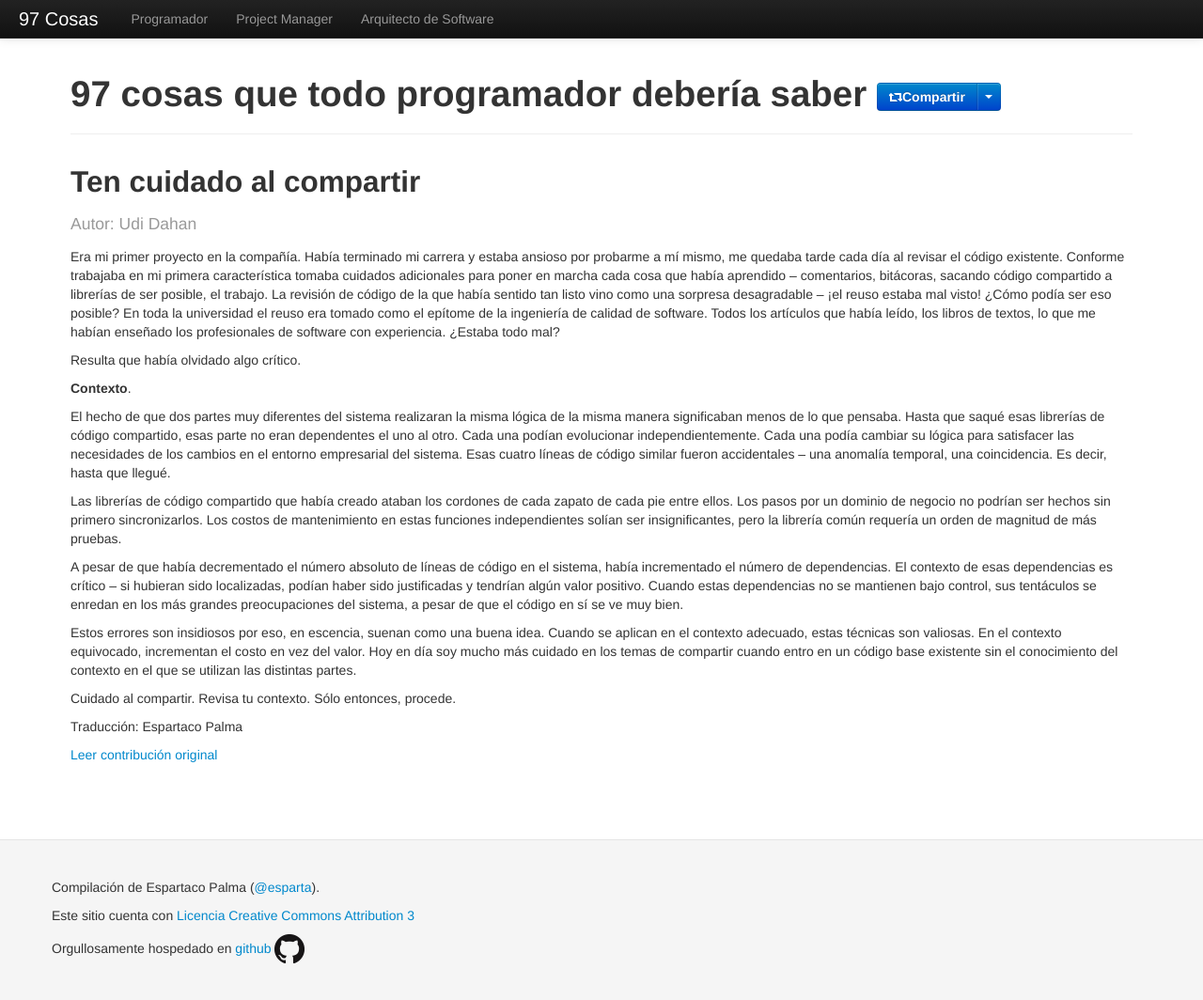
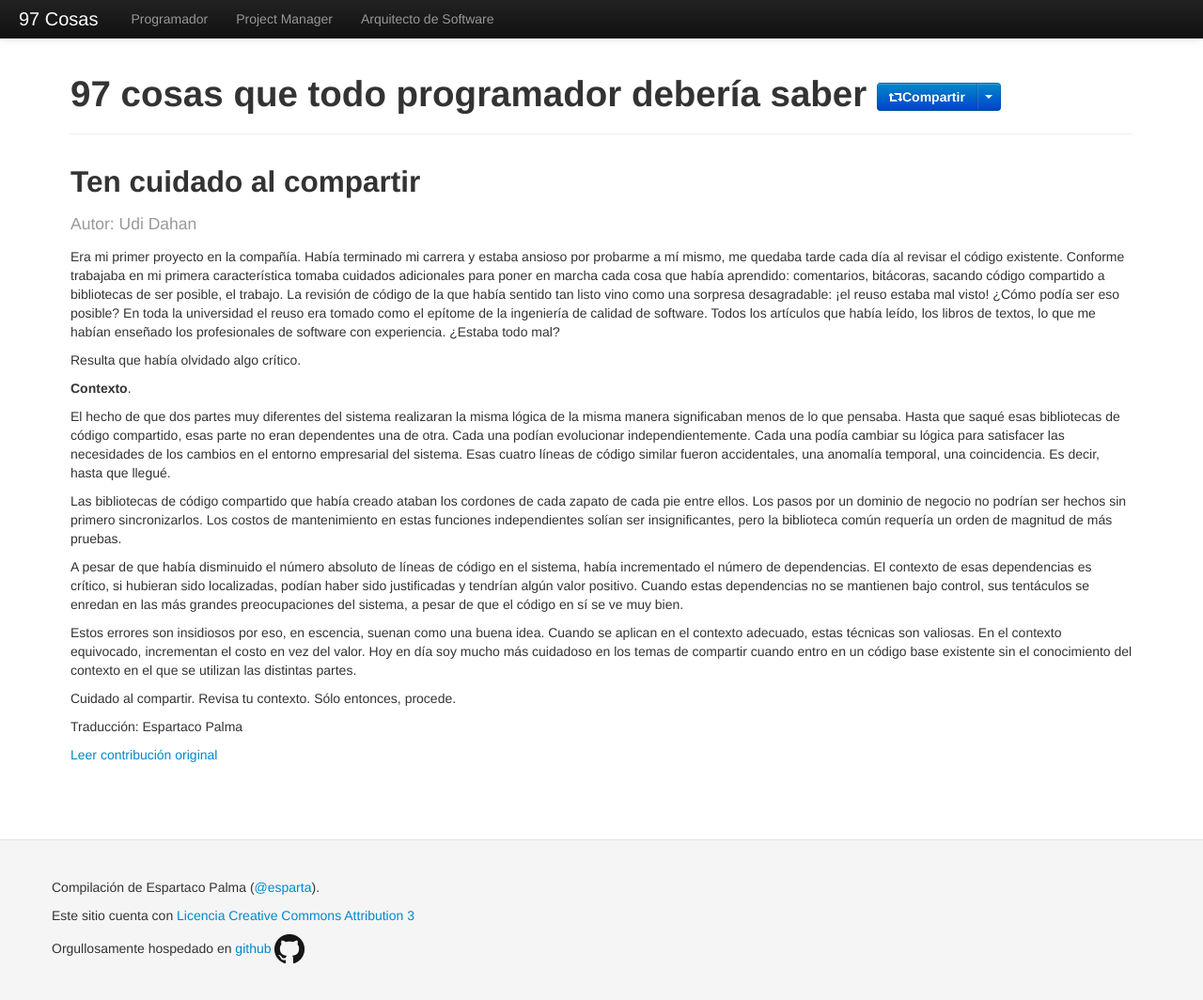
Before and after one commit to esparta/97cosas, a Jekyll site: the page built from programador/cuidado-al-compartir.md, in a window 1280 px wide and 1066 px high. Shown: the whole window at 94% size. Built offline with Jekyll 4.4.1, drawn with Linux system fonts in a browser that asks for light colours; comment, search, counter and statistics services are not loaded.

Commit message:
Spelling corrections on cuidado-al-compartir

```diff
--- a/programador/cuidado-al-compartir.md
+++ b/programador/cuidado-al-compartir.md
@@ -7,48 +7,52 @@ translator: Espartaco Palma
 original: http://programmer.97things.oreilly.com/wiki/index.php/Beware_the_Share
 ---
 
-Era mi primer proyecto en la compañía. Había terminado mi carrera y estaba
-ansioso por probarme a mí mismo, me quedaba tarde cada día al revisar el código
-existente. Conforme trabajaba en mi primera característica tomaba cuidados
-adicionales para poner en marcha cada cosa que había aprendido -- comentarios,
-bitácoras, sacando código compartido a librerías de ser posible, el trabajo. La
-revisión de código de la que había sentido tan listo vino como una sorpresa
-desagradable -- ¡el reuso estaba mal visto! ¿Cómo podía ser eso posible? En
-toda la universidad el reuso era tomado como el epítome de la ingeniería de
-calidad de software. Todos los artículos que había leído, los libros de textos,
-lo que me habían enseñado los profesionales de software con experiencia.
-¿Estaba todo mal?
+Era mi primer proyecto en la compañía. Había terminado mi carrera y
+estaba ansioso por probarme a mí mismo, me quedaba tarde cada día al
+revisar el código existente. Conforme trabajaba en mi primera
+característica tomaba cuidados adicionales para poner en marcha cada cosa
+que había aprendido: comentarios, bitácoras, sacando código compartido a
+bibliotecas de ser posible, el trabajo. La revisión de código de la que
+había sentido tan listo vino como una sorpresa desagradable: ¡el reuso
+estaba mal visto! ¿Cómo podía ser eso posible? En toda la universidad el
+reuso era tomado como el epítome de la ingeniería de calidad de software.
+Todos los artículos que había leído, los libros de textos, lo que me
+habían enseñado los profesionales de software con experiencia. ¿Estaba
+todo mal?
 
 Resulta que había olvidado algo crítico.
 
 **Contexto**.
 
 El hecho de que dos partes muy diferentes del sistema realizaran la misma
-lógica de la misma manera significaban menos de lo que pensaba. Hasta que saqué
-esas librerías de código compartido, esas parte no eran dependentes el uno al
-otro. Cada una podían evolucionar independientemente. Cada una podía cambiar su
-lógica para satisfacer las necesidades de los cambios en el entorno empresarial
-del sistema. Esas cuatro líneas de código similar fueron accidentales -- una
-anomalía temporal, una coincidencia. Es decir, hasta que llegué.
+lógica de la misma manera significaban menos de lo que pensaba. Hasta que
+saqué esas bibliotecas de código compartido, esas parte no eran
+dependentes una de otra. Cada una podían evolucionar independientemente.
+Cada una podía cambiar su lógica para satisfacer las necesidades de los
+cambios en el entorno empresarial del sistema. Esas cuatro líneas de
+código similar fueron accidentales, una anomalía temporal, una
+coincidencia. Es decir, hasta que llegué.
 
-Las librerías de código compartido que había creado ataban los cordones de cada
-zapato de cada pie entre ellos. Los pasos por un dominio de negocio no podrían
-ser hechos sin primero sincronizarlos. Los costos de mantenimiento en estas
-funciones independientes solían ser insignificantes, pero la librería común
-requería un orden de magnitud de más pruebas.
+Las bibliotecas de código compartido que había creado ataban los cordones
+de cada zapato de cada pie entre ellos. Los pasos por un dominio de
+negocio no podrían ser hechos sin primero sincronizarlos. Los costos de
+mantenimiento en estas funciones independientes solían ser
+insignificantes, pero la biblioteca común requería un orden de magnitud
+de más pruebas.
 
-A pesar de que había decrementado el número absoluto de líneas de código en el
-sistema, había incrementado el número de dependencias. El contexto de esas
-dependencias es crítico -- si hubieran sido localizadas, podían haber sido
-justificadas y tendrían algún valor positivo. Cuando estas dependencias no se
-mantienen bajo control, sus tentáculos se enredan en los más grandes
-preocupaciones del sistema, a pesar de que el código en sí se ve muy bien.
+A pesar de que había disminuido el número absoluto de líneas de código
+en el sistema, había incrementado el número de dependencias. El contexto
+de esas dependencias es crítico, si hubieran sido localizadas, podían
+haber sido justificadas y tendrían algún valor positivo. Cuando estas
+dependencias no se mantienen bajo control, sus tentáculos se enredan en
+las más grandes preocupaciones del sistema, a pesar de que el código en
+sí se ve muy bien.
 
-Estos errores son insidiosos por eso, en escencia, suenan como una buena idea.
-Cuando se aplican en el contexto adecuado, estas técnicas son valiosas. En el
-contexto equivocado, incrementan el costo en vez del valor. Hoy en día soy
-mucho más cuidado en los temas de compartir cuando entro en un código base
-existente sin el conocimiento del contexto en el que se utilizan las distintas
-partes.
+Estos errores son insidiosos por eso, en escencia, suenan como una buena
+idea. Cuando se aplican en el contexto adecuado, estas técnicas son
+valiosas. En el contexto equivocado, incrementan el costo en vez del
+valor. Hoy en día soy mucho más cuidadoso en los temas de compartir
+cuando entro en un código base existente sin el conocimiento del contexto
+en el que se utilizan las distintas partes.
 
 Cuidado al compartir. Revisa tu contexto. Sólo entonces, procede.
```
